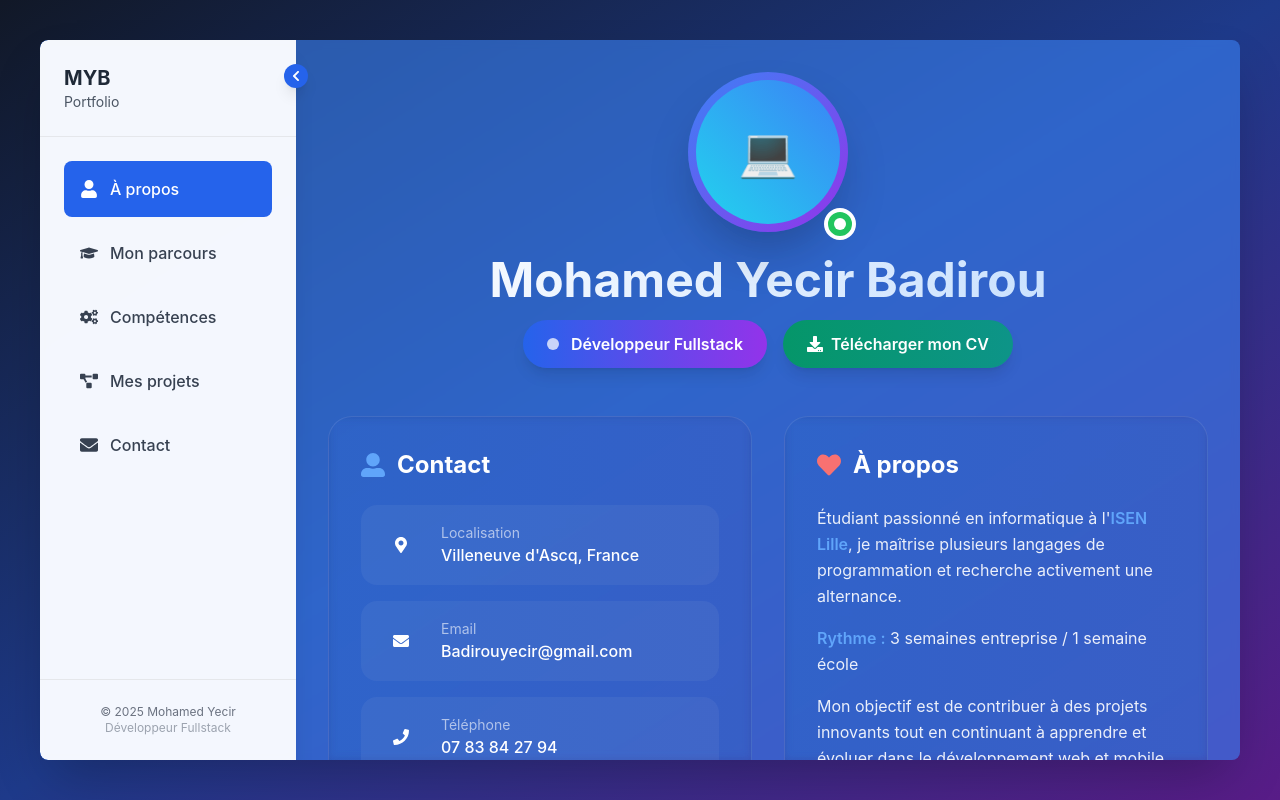
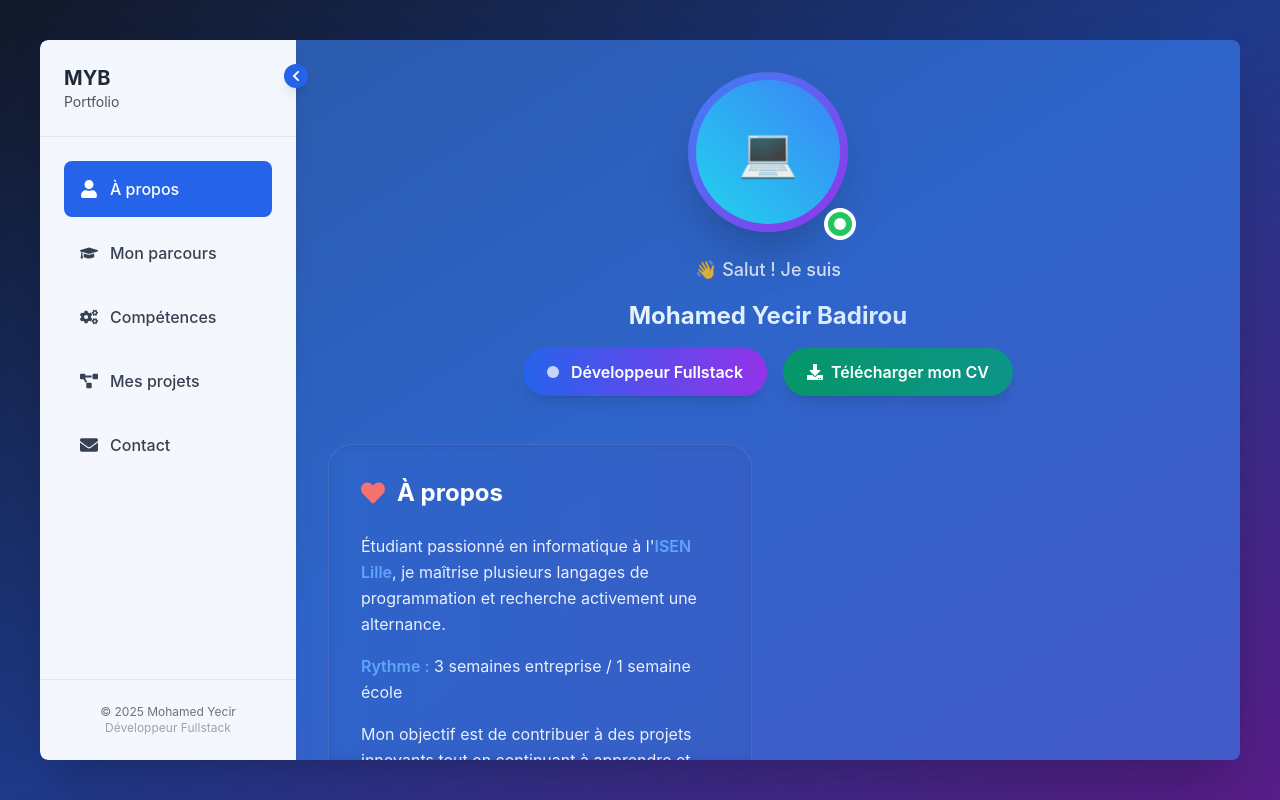
Before and after one commit to BYecir02/MYB, a React (Create React App) app in the folder portfolio/: page / in a window 1280 px wide. Built offline with nearby package versions, Linux system fonts and the light colour scheme.

Commit message:
Update About.jsx

```diff
--- a/portfolio/src/components/About.jsx
+++ b/portfolio/src/components/About.jsx
@@ -35,11 +35,19 @@ const About = () => {
 
           {/* Name & Title */}
           <div className="space-y-4">
+            <motion.p
+                initial={{ opacity: 0, y: 10 }}
+                animate={{ opacity: 1, y: 0 }}
+                transition={{ delay: 0.2 }}
+                className="text-lg text-white/80 font-medium"
+            >
+                👋 Salut ! Je suis
+            </motion.p>
             <motion.h1
               initial={{ opacity: 0 }}
               animate={{ opacity: 1 }}
               transition={{ delay: 0.3 }}
-              className="text-5xl font-bold bg-gradient-to-r from-white to-blue-200 bg-clip-text text-transparent"
+              className="text-2xl font-bold bg-gradient-to-r from-white to-blue-200 bg-clip-text text-transparent"
             >
               Mohamed Yecir Badirou
             </motion.h1>
@@ -78,30 +86,6 @@ const About = () => {
           transition={{ delay: 0.7 }}
           className="grid grid-cols-1 lg:grid-cols-2 gap-8"
         >
-
-          {/* Contact Card */}
-          <div className="bg-gradient-to-r from-blue-900/30 to-indigo-900/30 backdrop-blur-sm rounded-3xl p-8 border border-white/10">
-            <h3 className="text-2xl font-bold text-white mb-6 flex items-center">
-              <FaUserAlt className="mr-3 text-blue-400" /> Contact
-            </h3>
-            <div className="space-y-4">
-              {[
-                { icon: FaMapMarkerAlt, label: "Localisation", value: "Villeneuve d'Ascq, France" },
-                { icon: FaEnvelope, label: "Email", value: "Badirouyecir@gmail.com" },
-                { icon: FaPhone, label: "Téléphone", value: "07 83 84 27 94" }
-              ].map((item, index) => (
-                <div key={index} className="flex items-center p-4 rounded-2xl bg-white/5 hover:bg-white/10 transition-colors">
-                  <div className="w-12 h-12 rounded-2xl from-blue-500 to-purple-500 flex items-center justify-center mr-4">
-                    <item.icon className="text-white" />
-                  </div>
-                  <div>
-                    <p className="text-white/60 text-sm">{item.label}</p>
-                    <p className="text-white font-medium">{item.value}</p>
-                  </div>
-                </div>
-              ))}
-            </div>
-          </div>
 
           {/* About Card */}
           <div className="bg-gradient-to-r from-blue-900/30 to-indigo-900/30 backdrop-blur-sm rounded-3xl p-8 border border-white/10">
```
